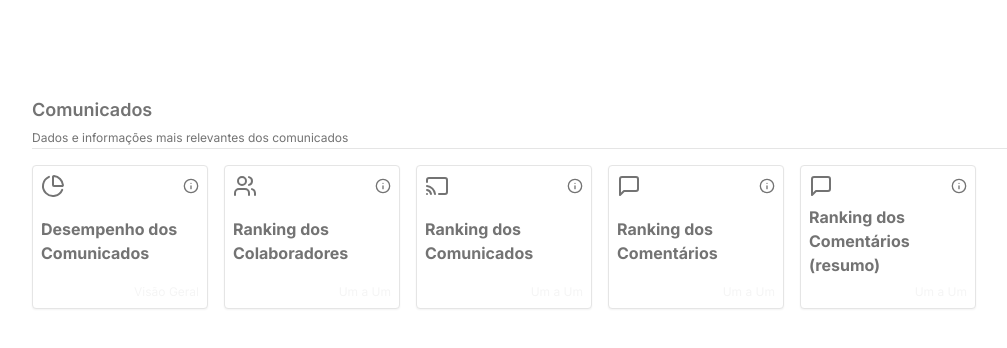
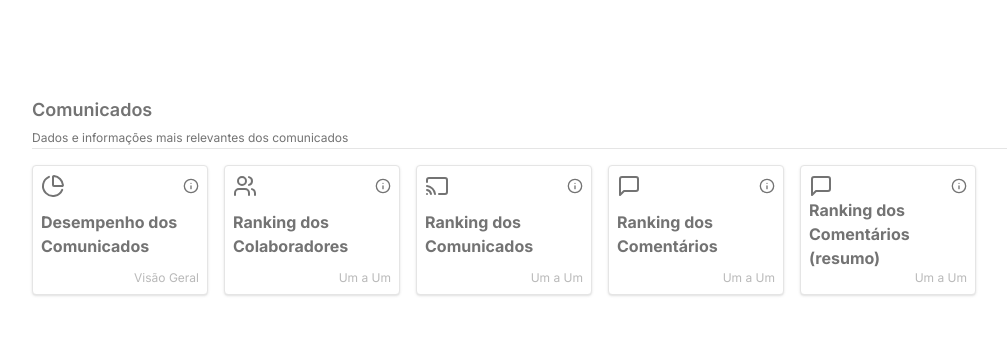
Before and after one commit to guilcvieira/relatorios, a Next.js app: page / in a window 1280 px wide. Shown: the top 348 px of the page, without its empty margins (0-1007 px from the left). Built offline with nearby package versions, Linux system fonts and the light colour scheme.

Commit message:
fix report cards

```diff
--- a/components/reports/reports-item.tsx
+++ b/components/reports/reports-item.tsx
@@ -19,8 +19,8 @@ const ReportsItem: React.FC<ReportsItemProps> = async ({ report }) => {
         <Link href={`/${getLink()}`}>
             <div className="
                 flex flex-col justify-between
-                w-44 h-36 p-2 bg-background
-                rounded-sm shadow-sm border border-border
+                w-44 h-full p-2 bg-background
+                rounded shadow border border-border
                 hover:bg-primary group transition-all"
             >
                 <div className="flex flex-row justify-between items-center">
@@ -30,7 +30,7 @@ const ReportsItem: React.FC<ReportsItemProps> = async ({ report }) => {
                 <span className="font-bold text-muted-foreground group-hover:text-primary-foreground overflow-hidden">
                     {report.title}
                 </span>
-                <span className="text-right text-xs text-muted group-hover:text-primary-foreground ">
+                <span className="text-right text-xs text-muted-foreground/50 group-hover:text-primary-foreground ">
                     {report.type === "visao-geral" ? "Visão Geral" : "Um a Um"}
                 </span>
             </div>
```
